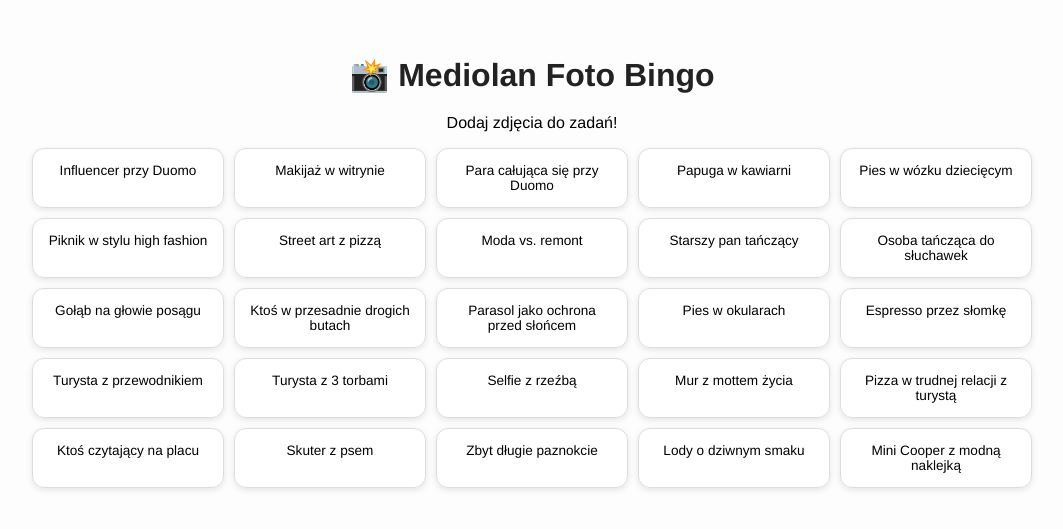
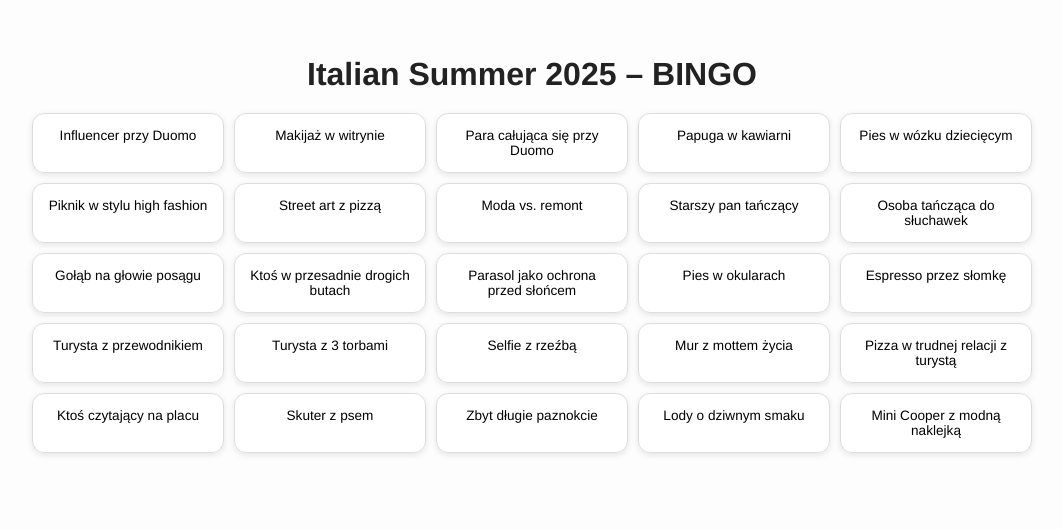
Before and after one commit to magdakarcz/Bingomediolan, a plain HTML site: page index.html in a window 1280 px wide. Shown: the part 145-674 px from the top of the page, without its empty margins (108-1171 px from the left). Drawn offline with Linux system fonts and the light colour scheme.

Commit message:
Update index.html

```diff
--- a/index.html
+++ b/index.html
@@ -10,8 +10,8 @@
   <script defer src="app.js"></script>
 </head>
 <body>
-  <h1>📸 Mediolan Foto Bingo</h1>
-  <p>Dodaj zdjęcia do zadań!</p>
-  <div class="grid" id="bingoGrid"></div>
+  <h1>Italian Summer 2025 – BINGO</h1>
+<div id="bingoGrid" class="grid"></div>
+
 </body>
 </html>
```
